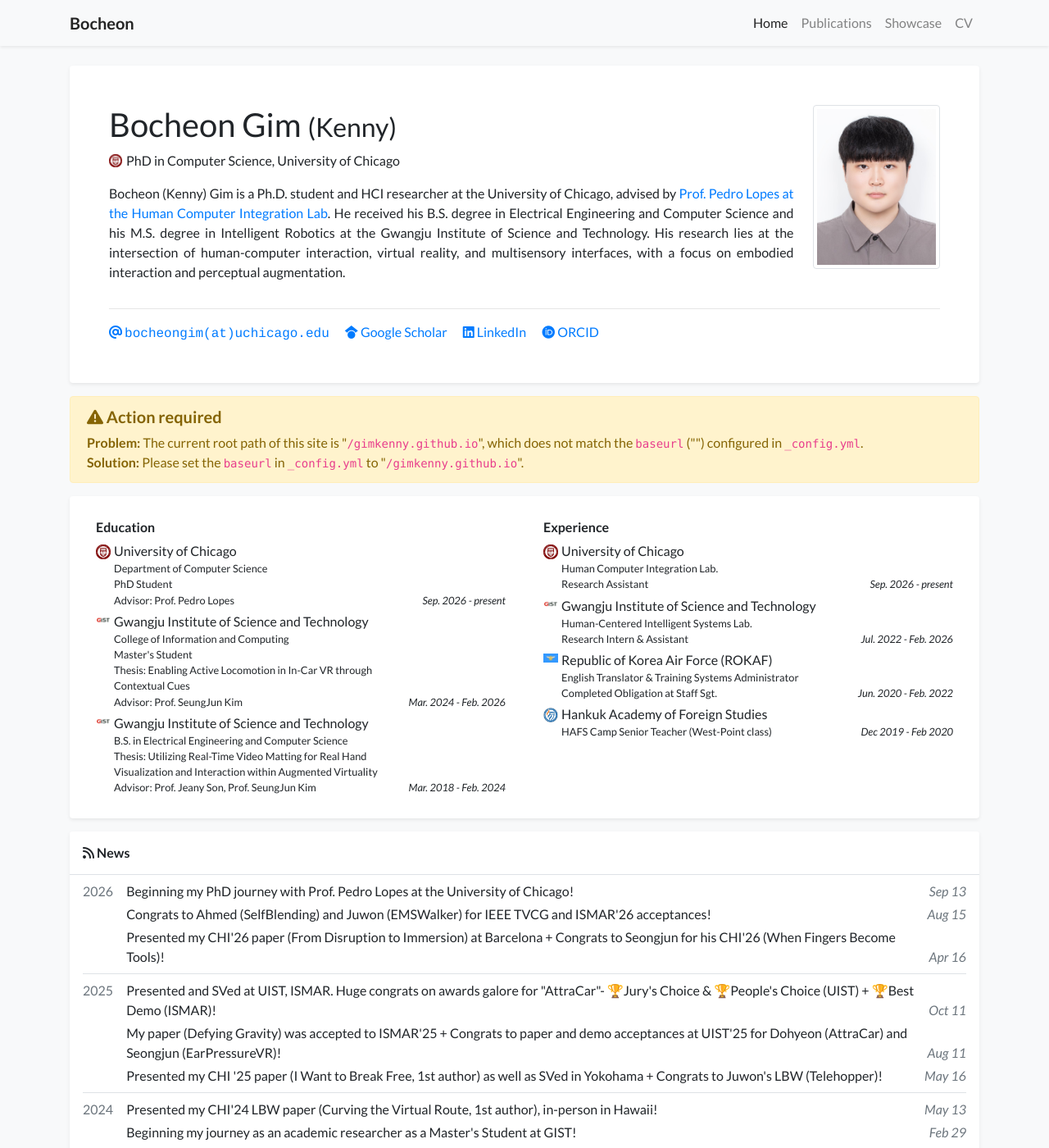
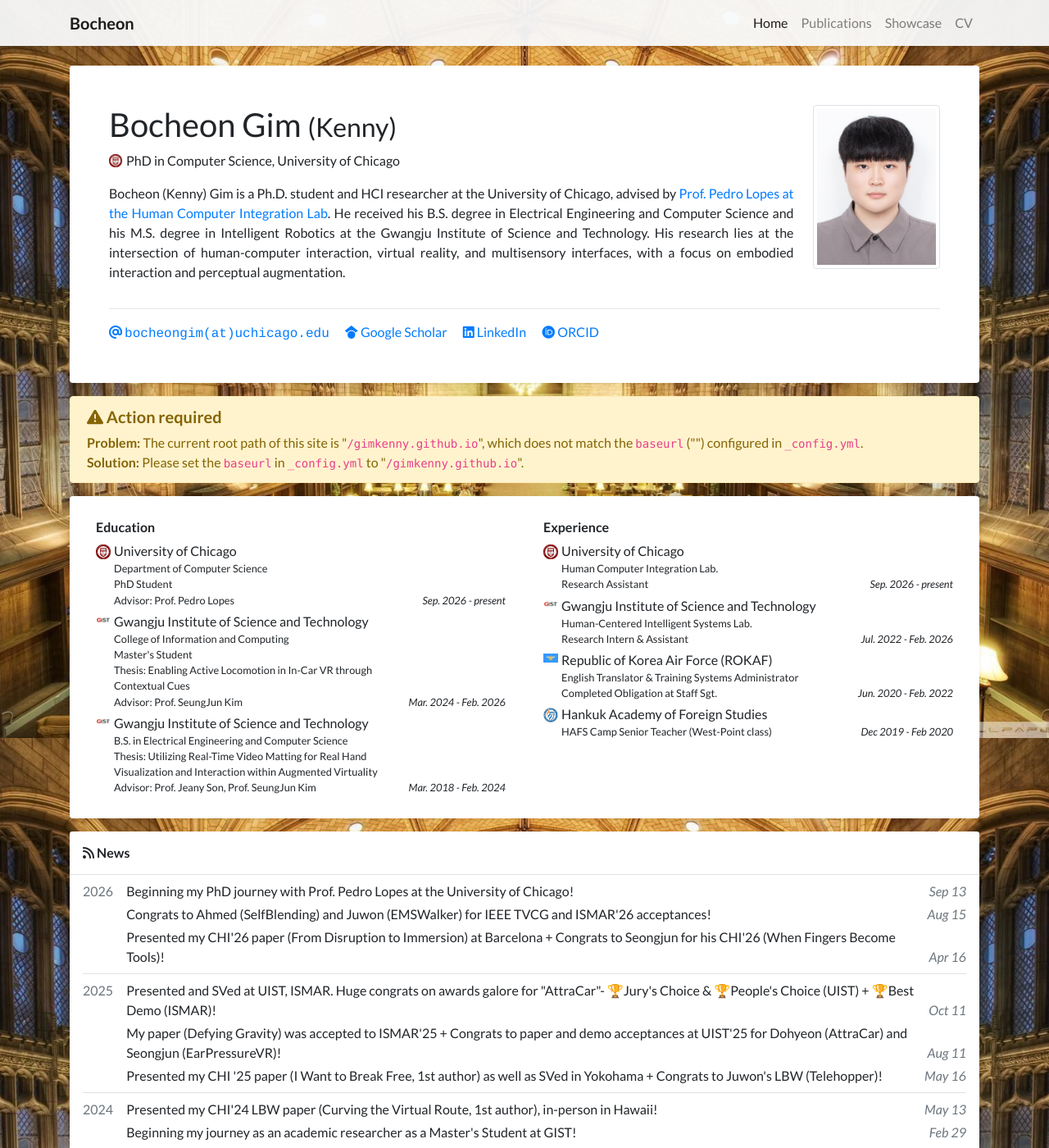
Before and after one commit to gimkenny/gimkenny.github.io, a Jekyll site: the page built from index.html, in a window 1280 px wide and 1400 px high. Shown: the whole window at 82% size. Built offline with Jekyll 4.4.1, drawn with Linux system fonts in a browser that asks for light colours; nearby versions of some CDN libraries; a style sheet for code colours, icons or effects is not loaded.

Commit message:
Update default.html

```diff
--- a/_layouts/default.html
+++ b/_layouts/default.html
@@ -15,8 +15,17 @@
     <link href="https://fonts.googleapis.com/css2?family=Lato:ital,wght@0,300;0,400;0,700;0,900;1,300;1,400;1,700;1,900&family=Raleway:ital,wght@0,300;0,400;0,500;1,300;1,400;1,500&display=swap" rel="stylesheet">
     <link rel="stylesheet" href="https://cdn.jsdelivr.net/npm/katex@0.16.11/dist/katex.min.css" integrity="sha384-nB0miv6/jRmo5UMMR1wu3Gz6NLsoTkbqJghGIsx//Rlm+ZU03BU6SQNC66uf4l5+" crossorigin="anonymous">
     <link rel="stylesheet" href="{{ '/assets/css/global.css' | relative_url }}">
+    <style>
+        body {
+            background-image: url('/assets/images/photos/hutch.jpg');
+            background-size: cover;
+            background-attachment: fixed;
+            background-position: center;
+            background-repeat: no-repeat;
+        }
+    </style>
 </head>
-<body class="bg-light" {{ page.body_attr }}>
+<body {{ page.body_attr }}>
     {% include navbar.html %}
     <div class="container">
         {{content}}
```
